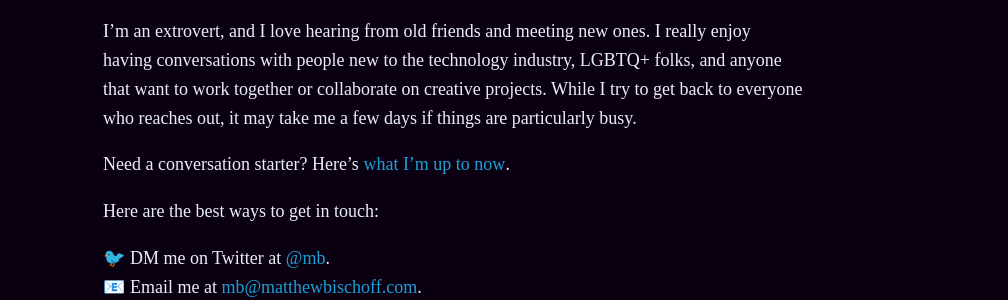
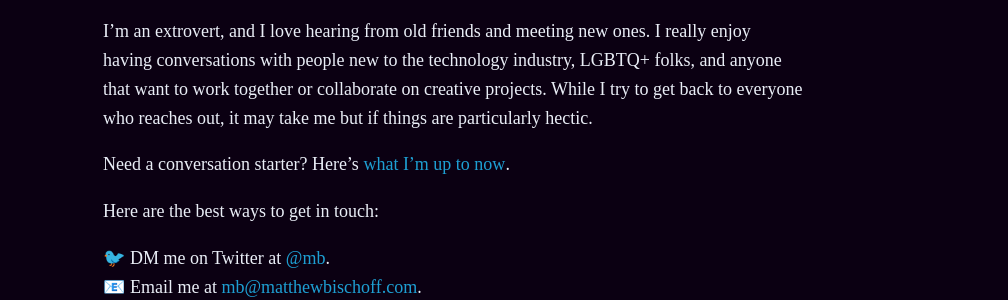
Before and after one commit to mbbischoff/website, a Jekyll site: the page built from contact.markdown, in a window 1280 px wide. Shown: the part 1200-1500 px from the top of the page, without its empty margins (187-1195 px from the left). Built offline with Jekyll 4.4.1, drawn with Linux system fonts in a browser that asks for light colours; some web fonts are replaced; our own code applies the rules of GitHub Pages for plain Markdown files.

Commit message:
Updated Contact

```diff
--- a/contact.markdown
+++ b/contact.markdown
@@ -7,7 +7,7 @@ date: 2020-04-05 10:41:00 -04:00
 
 # Contact
 
-I’m an extrovert, and I love hearing from old friends and meeting new ones. I really enjoy having conversations with people new to the technology industry, LGBTQ+ folks, and anyone that want to work together or collaborate on creative projects. While I try to get back to everyone who reaches out, it may take me a few days if things are particularly busy.
+I’m an extrovert, and I love hearing from old friends and meeting new ones. I really enjoy having conversations with people new to the technology industry, LGBTQ+ folks, and anyone that want to work together or collaborate on creative projects. While I try to get back to everyone who reaches out, it may take me but if things are particularly hectic.
 
 Need a conversation starter? Here’s [what I’m up to now](https://matthewbischoff.com/now/).
 
```
